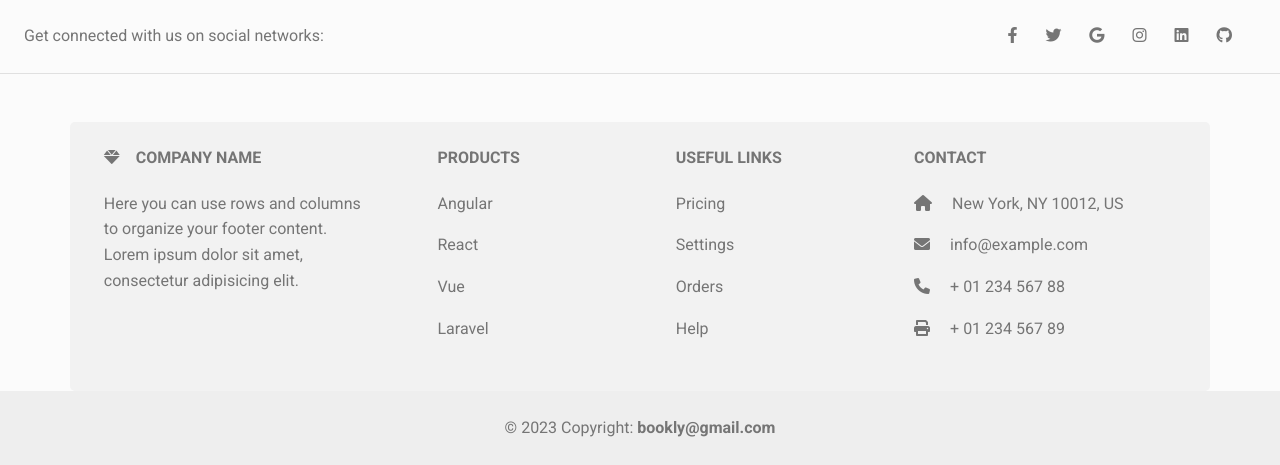
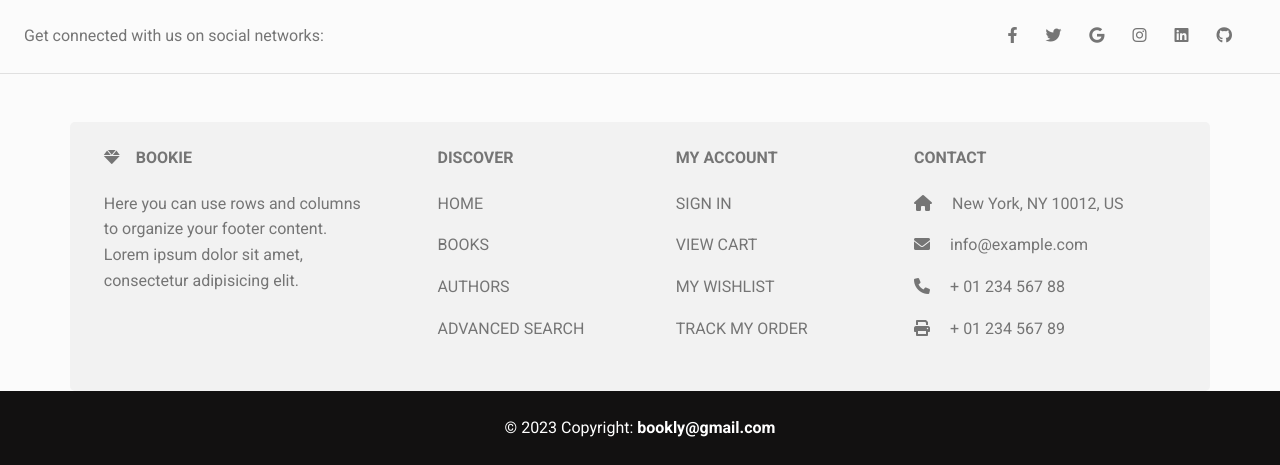
Before and after one commit to anualias98/Django_Ecommerce, a Django app: page / in a window 1280 px wide. Shown: the part 551-1016 px from the top of the page. Run offline with Django 4.2, Linux system fonts and the light colour scheme; some libraries are stand-ins or nearby versions.

```diff
--- a/ecom_bookstore/templates/accounts/home.html
+++ b/ecom_bookstore/templates/accounts/home.html
@@ -24,7 +24,7 @@
 
   .navbar{
     display: flex;
-    background-color:rgb(60, 124, 197);
+    background-color:rgba(14, 13, 13, 0.98);
     position: fixed;
     top:0;
     width: 100%;
@@ -300,7 +300,7 @@ input[type=text], select, textarea {
         <div class="col-md-3 col-lg-4 col-xl-3 mx-auto mb-4">
           <!-- Content -->
           <h6 class="text-uppercase fw-bold mb-4">
-            <i class="fas fa-gem me-3"></i>Company name
+            <i class="fas fa-gem me-3"></i>Bookie
           </h6>
           <p>
             Here you can use rows and columns to organize your footer content. Lorem ipsum
@@ -313,19 +313,19 @@ input[type=text], select, textarea {
         <div class="col-md-2 col-lg-2 col-xl-2 mx-auto mb-4">
           <!-- Links -->
           <h6 class="text-uppercase fw-bold mb-4">
-            Products
+            Discover
           </h6>
           <p>
-            <a href="#!" class="text-reset">Angular</a>
+            <a href="{% url 'accounts:home' %}" class="text-reset">HOME</a>
           </p>
           <p>
-            <a href="#!" class="text-reset">React</a>
+            <a href="{% url 'list' %}" class="text-reset">BOOKS</a>
           </p>
           <p>
-            <a href="#!" class="text-reset">Vue</a>
+            <a href="#!" class="text-reset">AUTHORS</a>
           </p>
           <p>
-            <a href="#!" class="text-reset">Laravel</a>
+            <a href="{% url 'search' %}" class="text-reset">ADVANCED SEARCH</a>
           </p>
         </div>
         <!-- Grid column -->
@@ -334,24 +334,22 @@ input[type=text], select, textarea {
         <div class="col-md-3 col-lg-2 col-xl-2 mx-auto mb-4">
           <!-- Links -->
           <h6 class="text-uppercase fw-bold mb-4">
-            Useful links
+            My Account
           </h6>
           <p>
-            <a href="#!" class="text-reset">Pricing</a>
+            <a href="{% url 'accounts:login' %}" class="text-reset">SIGN IN</a>
           </p>
           <p>
-            <a href="#!" class="text-reset">Settings</a>
+            <a href="#!" class="text-reset">VIEW CART</a>
           </p>
           <p>
-            <a href="#!" class="text-reset">Orders</a>
+            <a href="#!" class="text-reset">MY WISHLIST</a>
           </p>
           <p>
-            <a href="#!" class="text-reset">Help</a>
+            <a href="#!" class="text-reset">TRACK MY ORDER</a>
           </p>
         </div>
-        <!-- Grid column -->
 
-        <!-- Grid column -->
         <div class="col-md-4 col-lg-3 col-xl-3 mx-auto mb-md-0 mb-4">
           <!-- Links -->
           <h6 class="text-uppercase fw-bold mb-4">Contact</h6>
@@ -371,7 +369,7 @@ input[type=text], select, textarea {
   <!-- Section: Links  -->
 
   <!-- Copyright -->
-  <div class="text-center p-4" style="background-color: rgba(0, 0, 0, 0.05);">
+  <div class="text-center p-4" style="background-color: rgba(14, 13, 13, 0.98); color: white;">
     © 2023 Copyright:
     <a class="text-reset fw-bold" href="https://mdbootstrap.com/">bookly@gmail.com</a>
   </div>
@@ -382,16 +380,7 @@ input[type=text], select, textarea {
   type="text/javascript"
   src="https://cdnjs.cloudflare.com/ajax/libs/mdb-ui-kit/6.2.0/mdb.min.js"
 ></script>
-<!-- Footer -->
-<!--<footer class="footer">-->
-<!--  <div class="container text-center">-->
-<!--    <a href="#"><i class="fa fa-facebook"></i></a>-->
-<!--    <a href="#"><i class="fa fa-twitter"></i></a>-->
-<!--    <a href="#"><i class="fa fa-linkedin"></i></a>-->
-<!--    <a href="#"><i class="fa fa-google-plus"></i></a>-->
-<!--    <a href="#"><i class="fa fa-skype"></i></a>-->
-<!--  </div>-->
-<!--</footer>-->
+
 
 </body>
 </html>
```
Also changed, not shown: ecom_bookstore/templates/base.html (+10 -2 lines).
